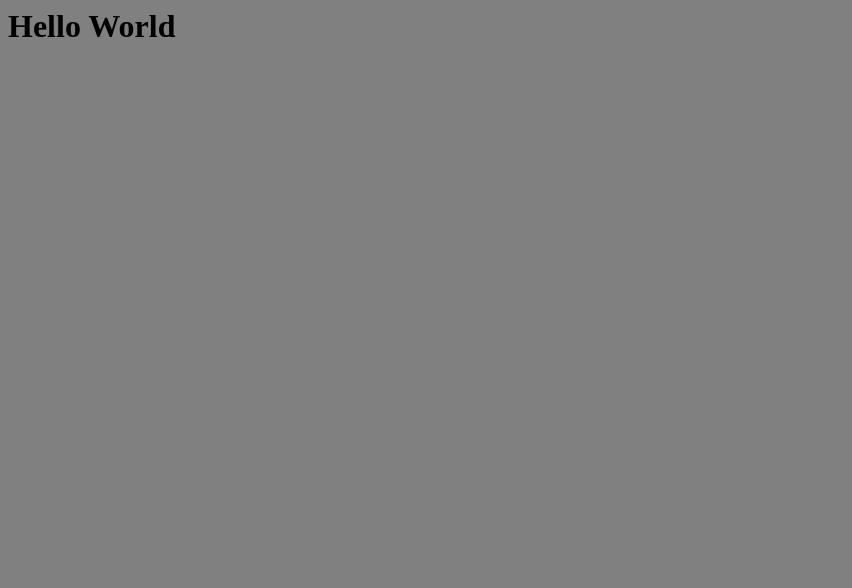
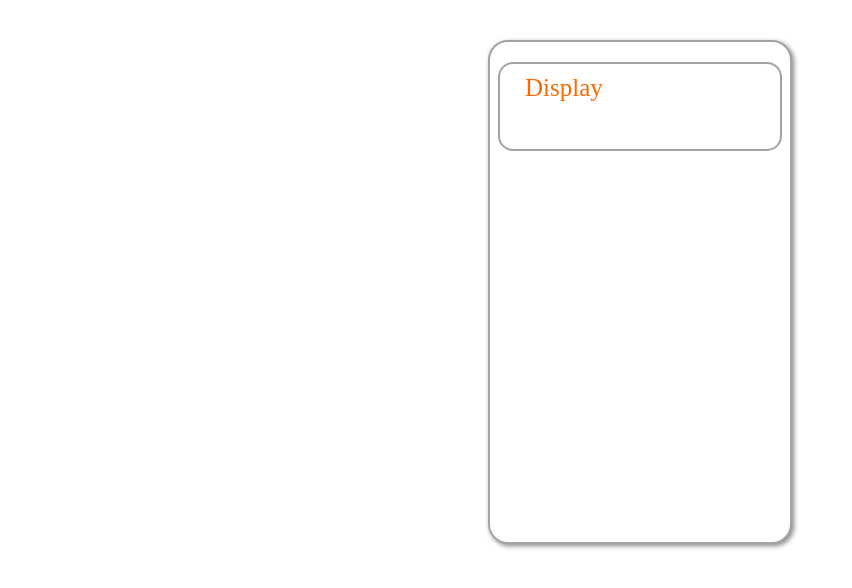
Before and after one commit to sebalex11/calculator, a plain HTML site: page index.html in a window 1280 px wide. Shown: the whole page, without its empty margins (0-852 px from the left). Drawn offline with nearby package versions, Linux system fonts and the light colour scheme.

Commit message:
started the content and am trying to get styles done to display the data correctly.

```diff
--- a/CSS/style.scss
+++ b/CSS/style.scss
@@ -1,3 +1,31 @@
+$colorDark: #303030;
+$colorText: #FA6900;
+$colorLight: #FFF;
+$colorBorder: #A3A3A3;
+
 body {
-	background-color: grey;
+	background-color: $colorLight;
+	color: $colorText;
+	* {
+		border: solid $colorBorder 2px;
+	}
 }
+
+#calc {
+	background-color: $colorLight;
+	width: 300px;
+	height: 500px;
+	border-radius: 20px;
+	margin: 40px auto;
+	box-shadow: 2px 2px 5px #888888;
+}
+
+#display{
+	width: 230px;
+	height: 85px;
+	margin: 20px auto;
+	border-radius: 15px;
+	padding: 0px 25px;
+	vertical-align: bottom;
+	//background-color: $colorBorder;
+}
--- a/Script/Main.js
+++ b/Script/Main.js
@@ -4,4 +4,6 @@ $(function(){
 		alert("dont do that")
 	})
 
+	$("#display").html("Display")
+
 })
--- a/index.html
+++ b/index.html
@@ -7,7 +7,11 @@
 
 
 	<body>
-		<h1>Hello World</h1>
+		<div id="calc">
+			<div id="display">
+			</div>
+
+		</div>
 
 <script type="text/javascript" src="Script/Main.js">
 </script>
```
Also changed, not shown: CSS/style.css, New Text Document.txt (deleted), style.css (deleted), 1 other file.
